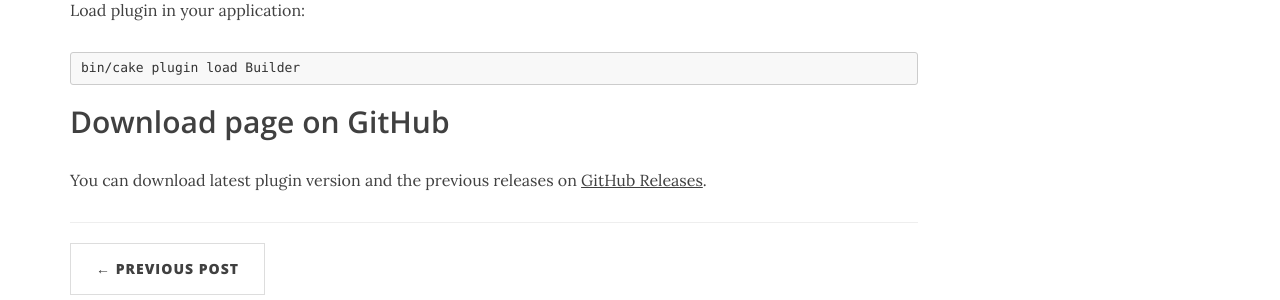
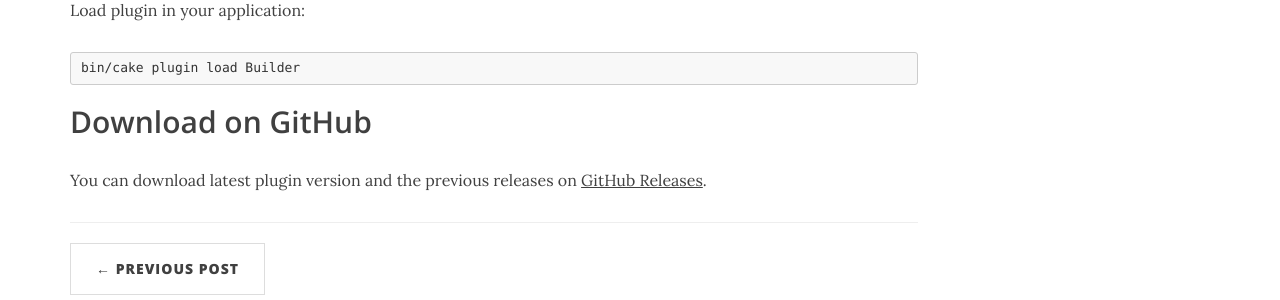
Before and after one commit to aoliverio/builder, a Jekyll site: the page built from _posts/2016-03-12-builder-1.0.4-released.md, in a window 1280 px wide. Shown: the part 963-1263 px from the top of the page. Built offline with Jekyll 4.4.1, drawn with Linux system fonts in a browser that asks for light colours; nearby versions of some CDN libraries.

Commit message:
Initial commit

````diff
--- a/_layouts/news.html
+++ b/_layouts/news.html
@@ -2,8 +2,6 @@
 layout: default
 ---
 
-<!-- Latest News & Releases -->
-<h1 class="page-header">Latest News & Releases</h1>
 <!-- Page Header -->
 <header class="intro-header" style="background-image: url('{{ site.baseurl }}/{% if page.header-img %}{{ page.header-img }}{% else %}{{ site.header-img }}{% endif %}')">
     <div class="container">
@@ -18,6 +16,7 @@ layout: default
         </div>
     </div>
 </header>
+
 <!-- Main Content -->
 <div class="container">
     <div class="row">
--- a/_posts/2016-03-12-builder-1.0.4-released.md
+++ b/_posts/2016-03-12-builder-1.0.4-released.md
@@ -30,6 +30,6 @@ Load plugin in your application:
 bin/cake plugin load Builder
 ```
 
-## Download page on GitHub
+## Download on GitHub
 
 You can download latest plugin version and the previous releases on [GitHub Releases](https://github.com/aoliverio/builder/releases).
--- a/about.html
+++ b/about.html
@@ -6,7 +6,5 @@ header-img: "img/about-bg.jpg"
 ---
 
 <p>Lorem ipsum dolor sit amet, consectetur adipisicing elit. Saepe nostrum ullam eveniet pariatur voluptates odit, fuga atque ea nobis sit soluta odio, adipisci quas excepturi maxime quae totam ducimus consectetur?</p>
-
 <p>Lorem ipsum dolor sit amet, consectetur adipisicing elit. Eius praesentium recusandae illo eaque architecto error, repellendus iusto reprehenderit, doloribus, minus sunt. Numquam at quae voluptatum in officia voluptas voluptatibus, minus!</p>
-
 <p>Lorem ipsum dolor sit amet, consectetur adipisicing elit. Nostrum molestiae debitis nobis, quod sapiente qui voluptatum, placeat magni repudiandae accusantium fugit quas labore non rerum possimus, corrupti enim modi! Et.</p>
--- a/index.html
+++ b/index.html
@@ -6,6 +6,7 @@ description: "Rapid Application Development toolkit for building admin web appli
 
 <!-- Latest News & Releases -->
 <h1 class="page-header">Latest News & Releases</h1>
+
 {% for post in paginator.posts %}
 <div class="post-preview">
     <a href="{{ post.url | prepend: site.baseurl }}">
@@ -18,6 +19,7 @@ description: "Rapid Application Development toolkit for building admin web appli
 </div>
 <hr>
 {% endfor %}
+
 <!-- Pager -->
 {% if paginator.total_pages > 1 %}
 <ul class="pager">
--- a/news.html
+++ b/news.html
@@ -4,6 +4,9 @@ title: "News"
 description: "News and releases."
 header-img: "img/about-bg.jpg"
 ---
+
+<!-- News & Releases -->
+<h1 class="page-header">News & Releases</h1>
 
 {% for post in paginator.posts %}
 <div class="post-preview">
````
